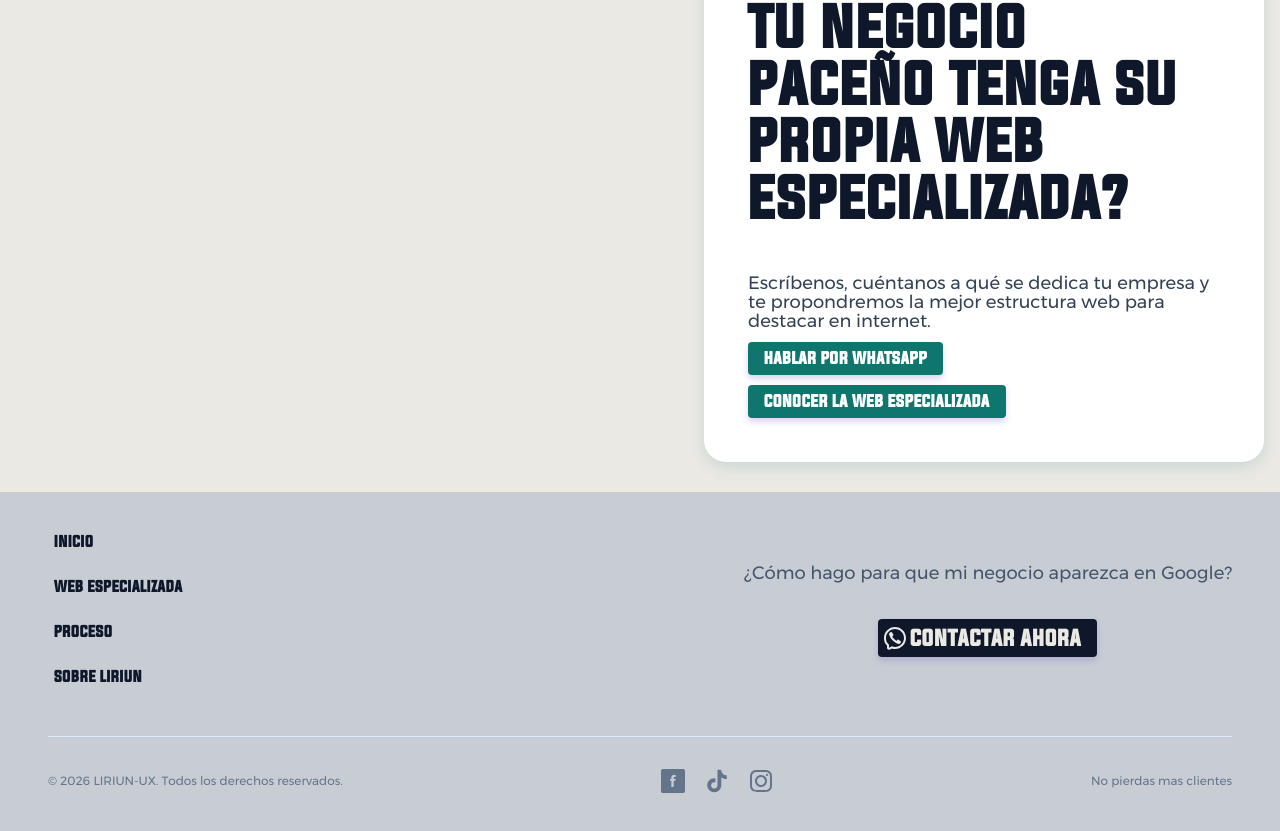
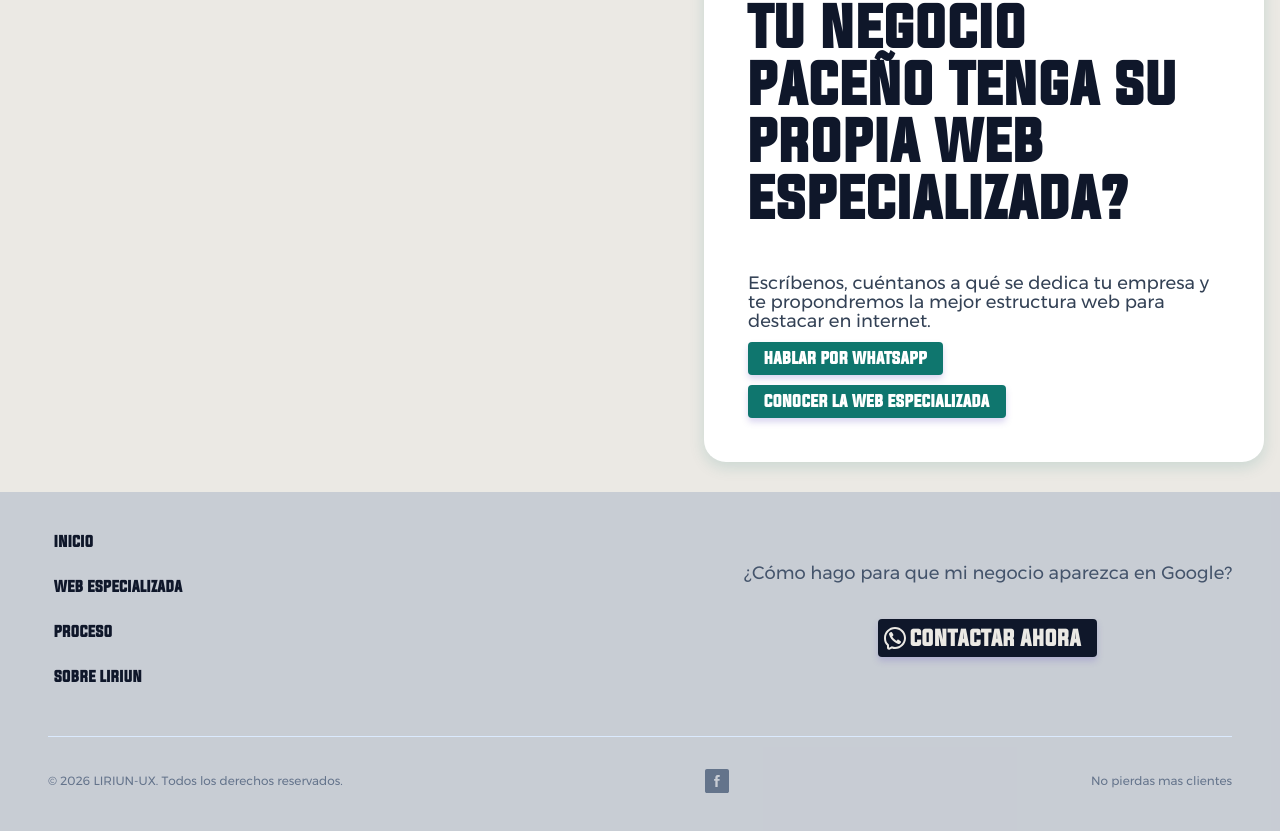
Before and after one commit to liriun-ux/evolution-liriun-ux, a Next.js app: page /la-paz in a window 1280 px wide. Shown: the part 10343-11174 px from the top of the page. Built offline with nearby package versions, Linux system fonts and the light colour scheme.

Commit message:
Quit  tiktok and ig

```diff
--- a/src/components/footer.tsx
+++ b/src/components/footer.tsx
@@ -75,24 +75,6 @@ export const Footer: React.FC = () => {
             >
             <FacebookIcon/>
             </a>
-            <a
-              href="https://www.tiktok.com/@liriunux"
-              target="_blank"
-              rel="noopener noreferrer"
-              aria-label="Tiktok"
-              className="footer-social-icon"
-            >
-            <TikTokAltIcon/>
-            </a>
-            <a
-              href="https://www.instagram.com/liriun.ux/"
-              target="_blank"
-              rel="noopener noreferrer"
-              aria-label="Instagram"
-              className="footer-social-icon"
-            >
-            <InstagramIcon/>
-            </a>
           </div>
 
           {/* Span Derecho */}
--- a/src/components/header2/Header.tsx
+++ b/src/components/header2/Header.tsx
@@ -209,24 +209,6 @@ export default function Header2() {
             >
             <FacebookIcon/>
             </a>
-            <a
-              href="https://www.tiktok.com/@liriunux"
-              target="_blank"
-              rel="noopener noreferrer"
-              aria-label="Tiktok"
-              className="footer-social-icon"
-            >
-            <TikTokAltIcon/>
-            </a>
-            <a
-              href="https://www.instagram.com/liriun.ux/"
-              target="_blank"
-              rel="noopener noreferrer"
-              aria-label="Instagram"
-              className="footer-social-icon"
-            >
-            <InstagramIcon/>
-            </a>
           </div>
 
           {/* Span Derecho */}
```
